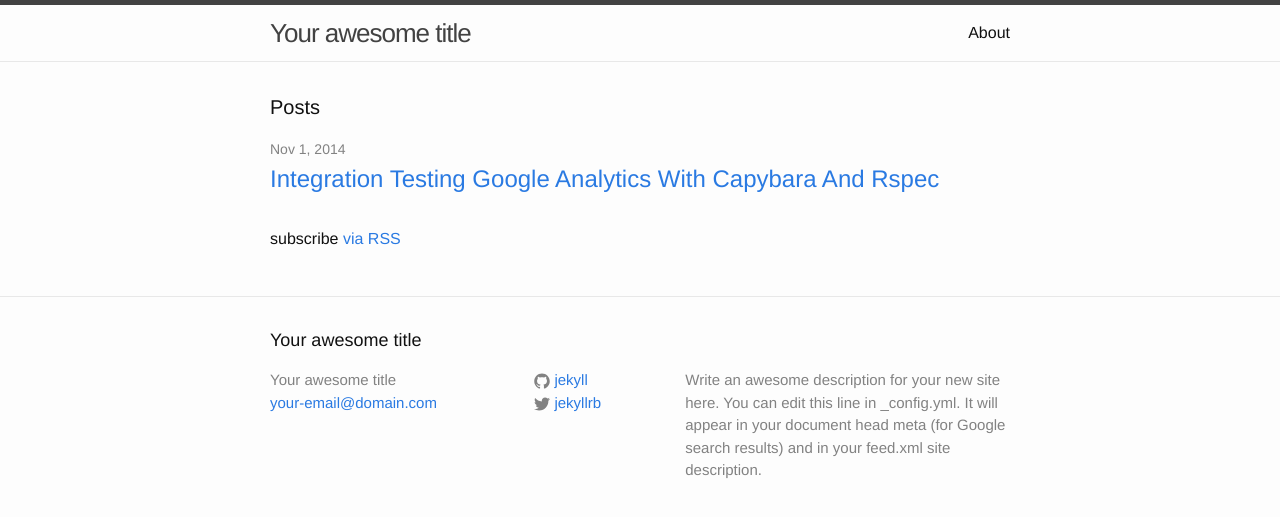
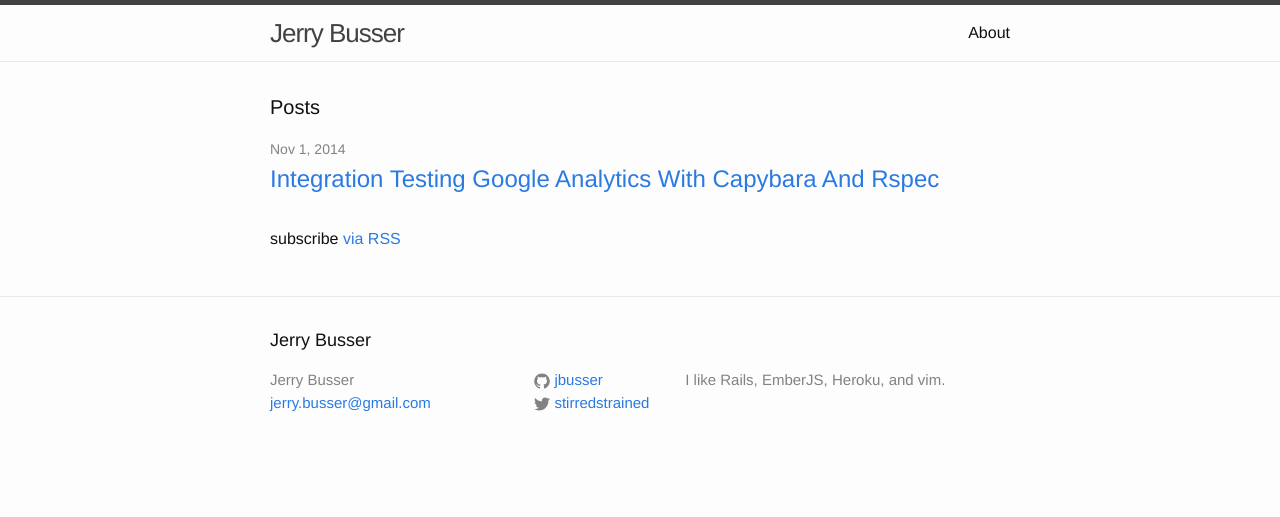
Before and after one commit to jbusser/jbusser.github.io, a Jekyll site: the page built from index.html, in a window 1280 px wide. Shown: the top 517 px of the page. Built offline with Jekyll 4.4.1, drawn with Linux system fonts in a browser that asks for light colours; some web fonts are replaced.

Commit message:
Remove boilerplate from _config.yml

```diff
--- a/_config.yml
+++ b/_config.yml
@@ -1,14 +1,9 @@
-# Site settings
-title: Your awesome title
-email: your-email@domain.com
-description: > # this means to ignore newlines until "baseurl:"
-  Write an awesome description for your new site here. You can edit this
-  line in _config.yml. It will appear in your document head meta (for
-  Google search results) and in your feed.xml site description.
-baseurl: "" # the subpath of your site, e.g. /blog/
-url: "http://yourdomain.com" # the base hostname & protocol for your site
-twitter_username: jekyllrb
-github_username:  jekyll
-
-# Build settings
+title: Jerry Busser
+email: jerry.busser@gmail.com
+description: >
+  I like Rails, EmberJS, Heroku, and vim.
+baseurl: ''
+url: 'http://jbusser.github.io'
+twitter_username: stirredstrained
+github_username: jbusser
 markdown: kramdown
```
